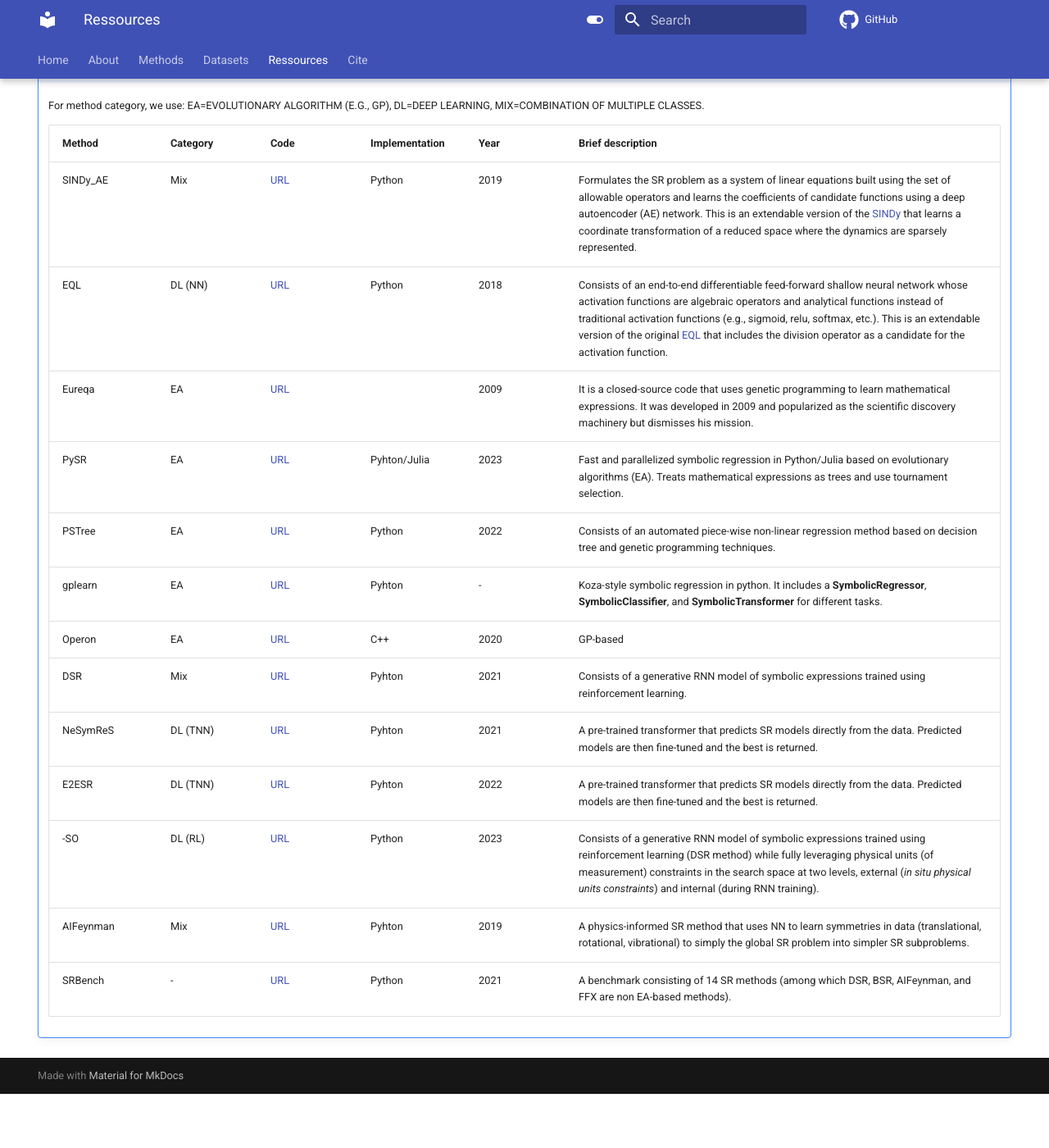
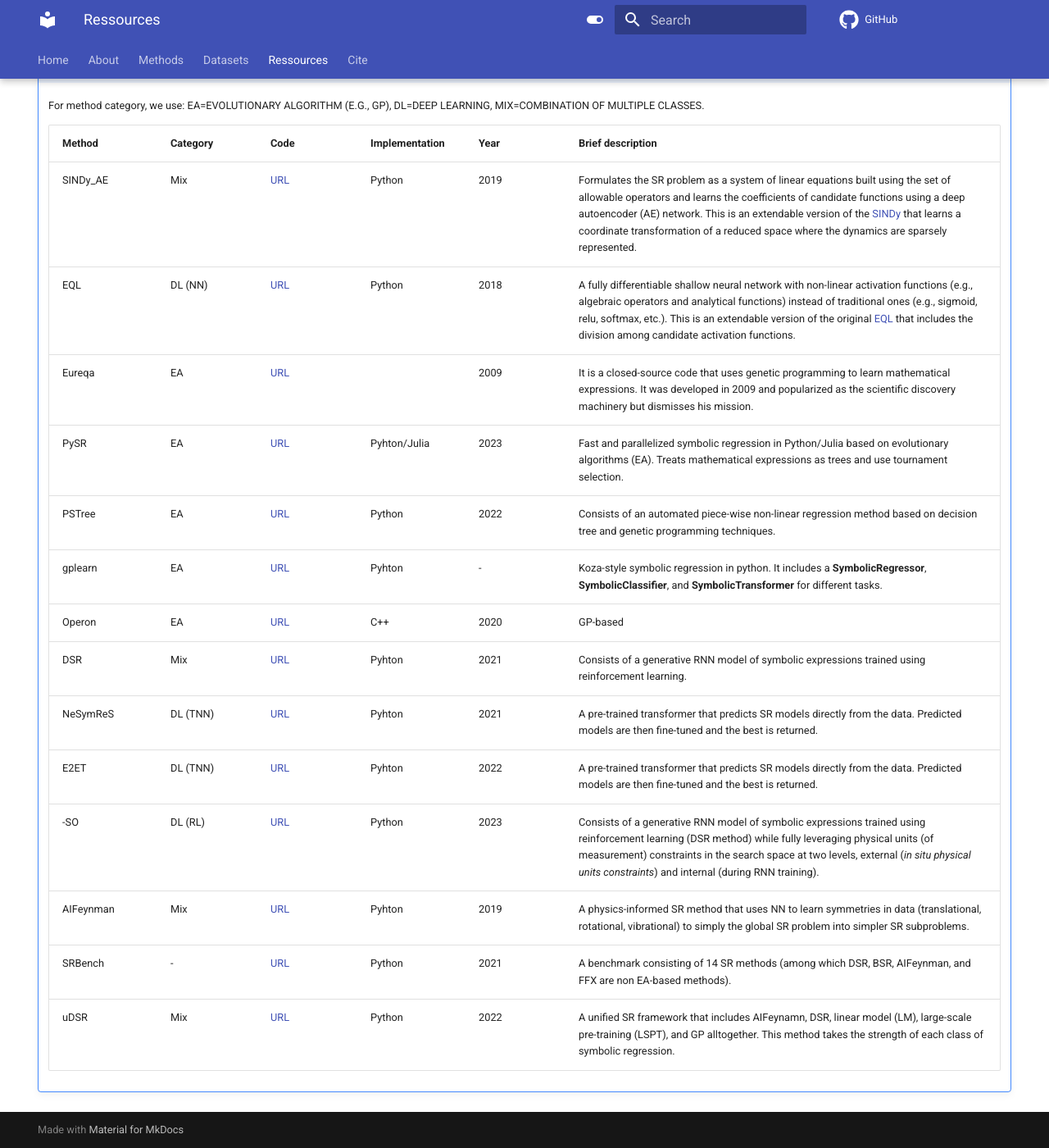
Before and after one commit to nmakke/SR-LivingReview, an MkDocs documentation site: the page built from docs/ressources.md, in a window 1280 px wide and 1400 px high, scrolled down 210 px. Shown: the whole window at 82% size. Built offline with MkDocs 1.6.1 and Material for MkDocs 9.7.7, drawn with Linux system fonts in a browser that asks for light colours; formulas are drawn with MathJax 3; comment, search, counter and statistics services are not loaded; before the commit the page ends 1544 px from its top, so only the background shows below that.

Commit message:
Update ressources.md

```diff
--- a/docs/ressources.md
+++ b/docs/ressources.md
@@ -17,7 +17,7 @@ This directory includes ready-to-use packages of symbolic regression and useful
       | <div style="width:100px">Method</div> | <div style="width:90px">Category</div> | <div style="width:90px">Code</div> |  <div style="width:100px">Implementation</div> | <div style="width:90px">Year</div> |<div style="width:400px">Brief description</div> |
       | ---- | ------- | --- | --- | --- | --- |
       | SINDy_AE | Mix | [URL](https://github.com/kpchamp/SindyAutoencoders) | Python | 2019 | Formulates the SR problem as a system of linear equations built using the set of allowable operators and learns the coefficients of candidate functions using a deep autoencoder (AE) network.  This is an extendable version of the [SINDy](https://www.pnas.org/doi/epdf/10.1073/pnas.1517384113) that learns a coordinate transformation of a reduced space where the dynamics are sparsely represented. |
-      | EQL$\div$ | DL (NN) | [URL](https://github.com/martius-lab/EQL) | Python | 2018 | Consists of an end-to-end differentiable feed-forward shallow neural network whose activation functions are algebraic operators and analytical functions instead of traditional activation functions (e.g., sigmoid, relu, softmax, etc.). This is an extendable version of the original [EQL](https://arxiv.org/abs/1610.02995) that includes the division operator as a candidate for the activation function.|
+      | EQL$\div$ | DL (NN) | [URL](https://github.com/martius-lab/EQL) | Python | 2018 | A fully differentiable shallow neural network with non-linear activation functions (e.g., algebraic operators and analytical functions) instead of traditional ones (e.g., sigmoid, relu, softmax, etc.). This is an extendable version of the original [EQL](https://arxiv.org/abs/1610.02995) that includes the division among candidate activation functions.|
       | Eureqa | EA | [URL]() | | 2009 | It is a closed-source code that uses genetic programming to learn mathematical expressions. It was developed in 2009 and popularized as the scientific discovery machinery but dismisses his mission.|
       | PySR | EA | [URL](https://github.com/MilesCranmer/PySR)  | Pyhton/Julia | 2023 | Fast and parallelized symbolic regression in Python/Julia based on evolutionary algorithms (EA). Treats mathematical expressions as trees and use tournament selection.  |
       | PSTree | EA | [URL](https://github.com/hengzhe-zhang/PS-Tree) | Python | 2022 | Consists of an automated piece-wise non-linear regression method based on decision tree and genetic programming techniques. |
@@ -25,7 +25,8 @@ This directory includes ready-to-use packages of symbolic regression and useful
       | Operon | EA | [URL](https://github.com/heal-research/operon) | C++ | 2020 | GP-based |
       | DSR | Mix | [URL](https://github.com/brendenpetersen/deep-symbolic-optimization) | Pyhton  | 2021 | Consists of a generative RNN model of symbolic expressions trained using reinforcement learning. |
       | NeSymReS | DL (TNN) | [URL](https://github.com/SymposiumOrganization/NeuralSymbolicRegressionThatScales/tree/main) | Pyhton | 2021 | A pre-trained transformer that predicts SR models directly from the data. Predicted models are then fine-tuned and the best is returned.|
-      | E2ESR | DL (TNN) | [URL](https://github.com/pakamienny/e2e_transformer/tree/main) | Pyhton | 2022 | A pre-trained transformer that predicts SR models directly from the data. Predicted models are then fine-tuned and the best is returned. |
+      | E2ET | DL (TNN) | [URL](https://github.com/pakamienny/e2e_transformer/tree/main) | Pyhton | 2022 | A pre-trained transformer that predicts SR models directly from the data. Predicted models are then fine-tuned and the best is returned. |
       | $\phi$-SO | DL (RL) | [URL](https://github.com/WassimTenachi/PhySO/tree/main) | Python | 2023 | Consists of a generative RNN model of symbolic expressions trained using reinforcement learning (DSR method) while fully leveraging physical units (of measurement) constraints in the search space at two levels, external (*in situ physical units constraints*) and internal (during RNN training).|
       | AIFeynman | Mix | [URL](https://github.com/SJ001/AI-Feynman) | Pyhton  | 2019 | A physics-informed SR method that uses NN to learn symmetries in data (translational, rotational, vibrational) to simply the global SR problem into simpler SR subproblems. |
       | SRBench | - | [URL](https://github.com/cavalab/srbench) | Python | 2021 | A benchmark consisting of 14 SR methods (among which DSR, BSR, AIFeynman, and FFX are non EA-based methods). |
+      | uDSR | Mix | [URL](https://github.com/brendenpetersen/deep-symbolic-optimization) | Python | 2022 | A unified SR framework that includes AIFeynamn, DSR, linear model (LM), large-scale pre-training (LSPT), and GP alltogether. This method takes the strength of each class of symbolic regression. |
```
